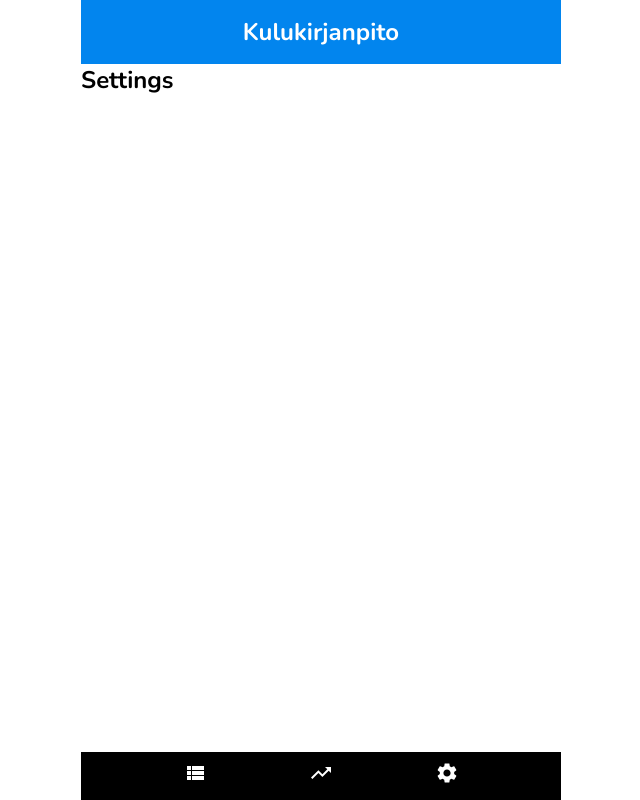
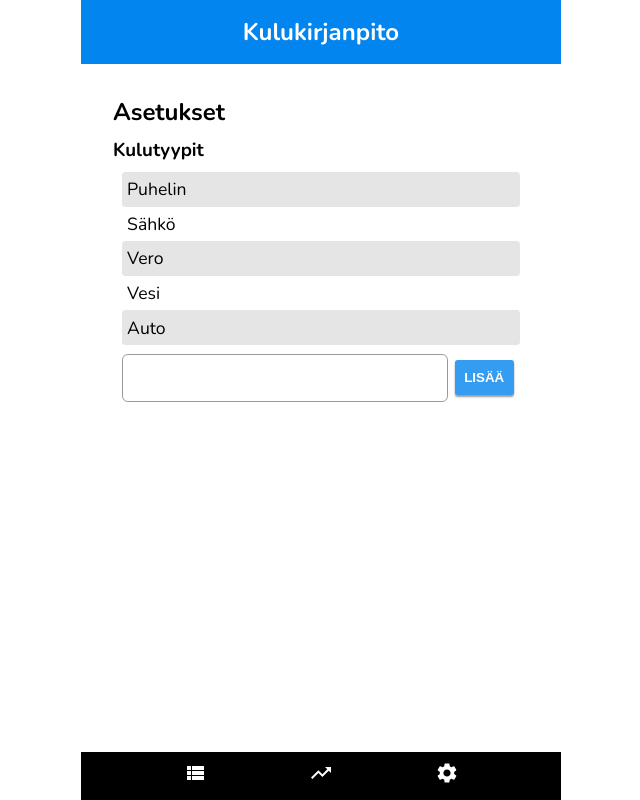
Before and after one commit to tpkoljonen/kulukirjanpito, a React (Create React App) app: page /settings in a window 1280 px wide. Shown: the whole page, without its empty margins (319-959 px from the left). Built offline with nearby package versions, Linux system fonts and the light colour scheme.

Commit message:
Select list add implemented

```diff
--- a/src/App.js
+++ b/src/App.js
@@ -15,9 +15,11 @@ class App extends Component {
   constructor(props) {
     super(props);
     this.state = {
-      data: testdata
+      data: testdata,
+      selectList: ["Puhelin", "Sähkö", "Vero", "Vesi", "Auto"]
     }
     this.handleFormSubmit = this.handleFormSubmit.bind(this);
+    this.handleSelectListForm = this.handleSelectListForm.bind(this);
   }
 
   handleFormSubmit(newdata) {
@@ -33,6 +35,15 @@ class App extends Component {
     });
   }
 
+  handleSelectListForm(newitem) {
+    let selectList = this.state.selectList.slice();
+    selectList.push(newitem);
+    selectList.sort();
+    this.setState({
+      selectList: selectList
+    });
+  }
+
   render() {
     return (
       <Router>
@@ -40,8 +51,8 @@ class App extends Component {
           <Header />
           <Route path="/" exact render={() => <Items data={this.state.data} />} />
           <Route path="/stats" component={Stats} />
-          <Route path="/settings" component={Settings} />
-          <Route path="/add" render={() => <AddItem onFormSubmit={this.handleFormSubmit} />} />
+          <Route path="/settings" render={() => <Settings selectList={this.state.selectList} onFormSubmit={this.handleSelectListForm} /> } />
+          <Route path="/add" render={() => <AddItem onFormSubmit={this.handleFormSubmit} selectList={this.state.selectList} />} />
           <Menu />
         </div>
       </Router>
--- a/src/components/AddItem/AddItem.js
+++ b/src/components/AddItem/AddItem.js
@@ -13,7 +13,7 @@ function AddItem(props) {
 
         <h2>Uuden kulun lisääminen</h2>
 
-        <ItemForm onFormSubmit = {props.onFormSubmit} />
+        <ItemForm onFormSubmit = {props.onFormSubmit} selectList={props.selectList} />
 
         </div>
 
--- a/src/components/ItemForm/ItemForm.js
+++ b/src/components/ItemForm/ItemForm.js
@@ -62,10 +62,9 @@ class ItemForm extends React.Component {
               <div>
                 <label htmlFor="name">Kulutyyppi</label>
                 <select name="tyyppi" value={this.state.data.tyyppi} onChange={this.handleInputChange}>
-                  <option value="Puhelin">Puhelin</option>
-                  <option value="Sähkö">Sähkö</option>
-                  <option value="Vero">Vero</option>
-                  <option value="Vesi">Vesi</option>
+
+                  {this.props.selectList.map(item => <option value={item} key={item}>{item}</option>)}
+
                 </select>
               </div>
             </div>
--- /dev/null
+++ b/src/components/Settings/Settings.css
@@ -0,0 +1,37 @@
+.settings {
+    padding: 2em;
+}
+
+.settings h3 {
+    margin-top: 0.5em;
+}
+
+.settings__items {
+    padding: 0.5em;
+    font-size: 1.1rem;
+}
+
+.settings__items > div {
+    padding: 0.3em;
+    border-radius: 0.2em;
+}
+
+.settings__items > div:nth-child(odd) {
+    background-color: rgba(0,0,0,0.1);
+}
+
+.settingsForm {
+    display: flex;
+    margin-top: 0.5em;
+}
+
+.settingsForm input {
+    flex: 1 1 auto;
+    padding: 0.5em;
+    border: 1px solid #999;
+    border-radius: 0.3em;
+    font-size: 1.1em;
+    font-family: 'Nunito', sans-serif;
+    box-sizing: border-box;
+    outline: none;
+}
--- a/src/components/Settings/Settings.js
+++ b/src/components/Settings/Settings.js
@@ -1,11 +1,33 @@
 import React from 'react';
+import Content from '../Content/Content';
+import Button from '../buttons';
 
-import Content from '../Content/Content';
+import './Settings.css';
 
 function Settings(props) {
+
+    const handleSubmit = function(event) {
+      event.preventDefault();
+      let kulutyyppi = event.target.elements.kulutyyppi.value;
+      props.onFormSubmit(kulutyyppi);
+      event.target.elements.kulutyyppi.value = "";
+    }
+
     return (
       <Content>
-        <h2>Settings</h2>
+        <div className="settings">
+          <h2>Asetukset</h2>
+          <h3>Kulutyypit</h3>
+          <div className="settings__items">
+            { props.selectList.map(item => <div key={item}>{item}</div>) }
+            <form onSubmit={handleSubmit}>
+              <div className="settingsForm">
+                <input type="text" name="kulutyyppi" />
+                <Button type="submit" primary>LISÄÄ</Button>
+              </div>
+            </form>
+          </div>
+        </div>
       </Content>
     );
 }
```
